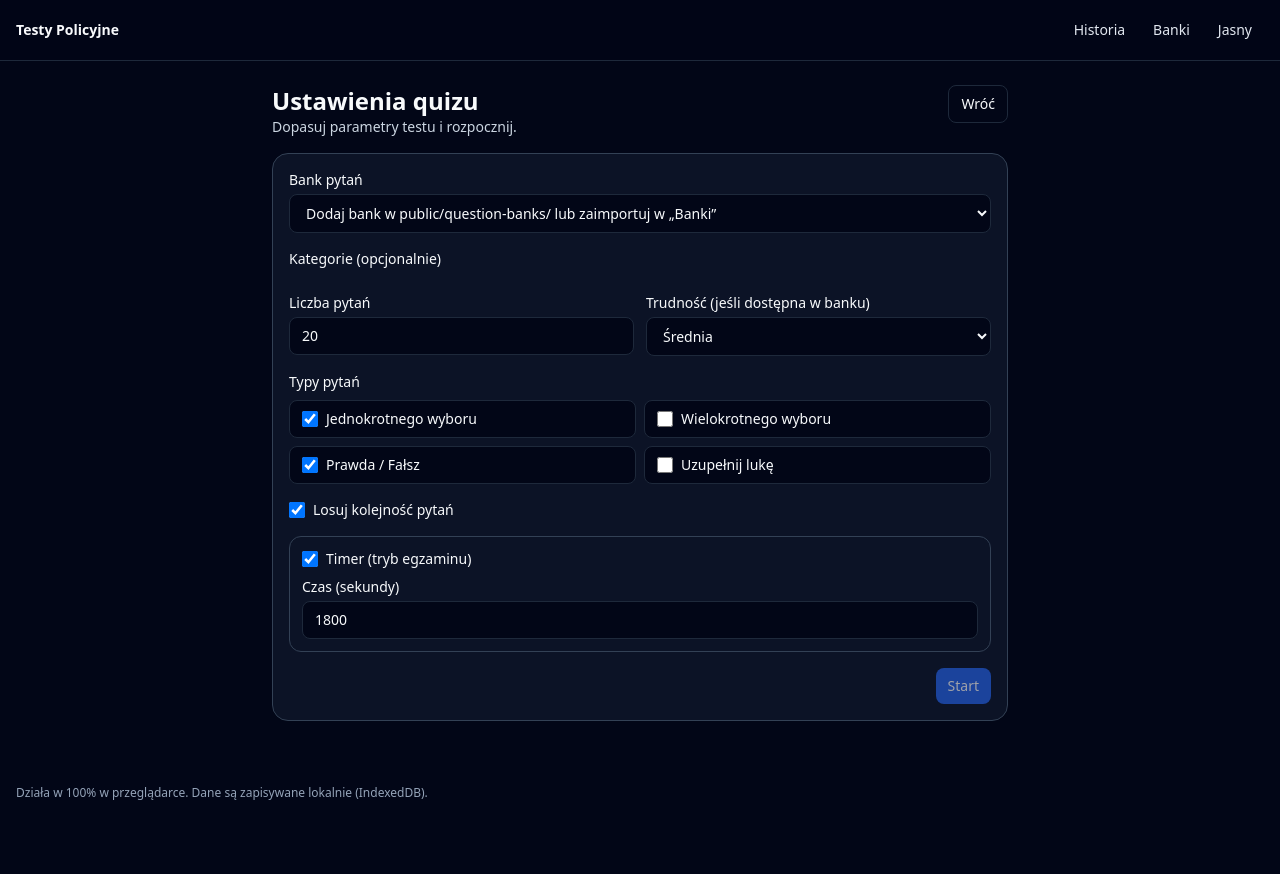
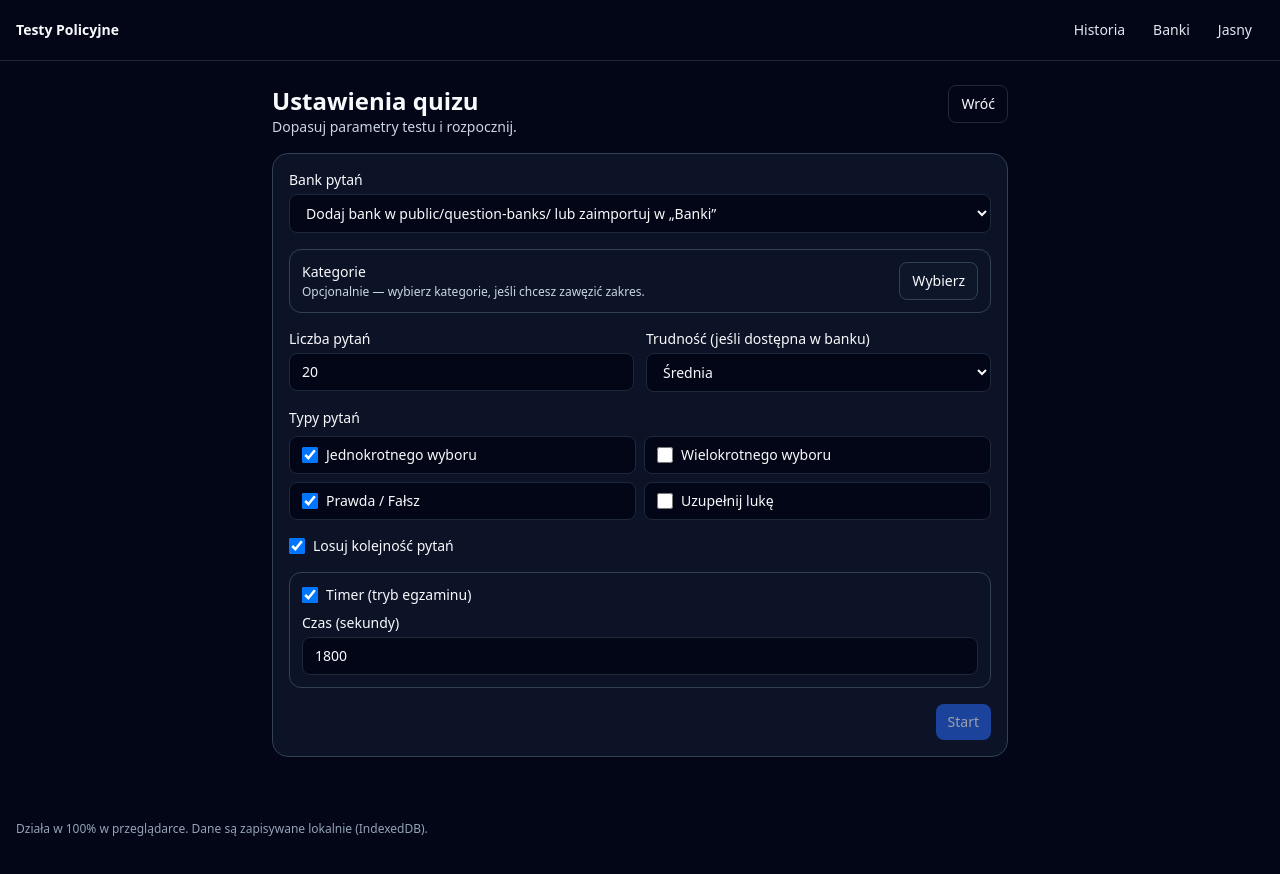
Before and after one commit to mikrosz/testy_policja, a Next.js app in the folder legal-quiz-web/: page /quiz/new in a window 1280 px wide. Shown: the top 874 px of the page. Before the commit the page ends 841 px from the top, so only its background shows below. Built offline with nearby package versions, Linux system fonts and the light colour scheme.

Commit message:
Collapse category picker by default

```diff
--- a/legal-quiz-web/src/app/quiz/new/NewQuizClient.tsx
+++ b/legal-quiz-web/src/app/quiz/new/NewQuizClient.tsx
@@ -28,6 +28,7 @@ export function NewQuizClient() {
   const [banks, setBanks] = useState<QuestionBank[]>([]);
   const [bankId, setBankId] = useState<string>("");
   const [categories, setCategories] = useState<string[]>([]);
+  const [showCategories, setShowCategories] = useState(false);
   const [count, setCount] = useState<number>(20);
   const [difficulty, setDifficulty] = useState<QuizConfig["difficulty"]>("medium");
   const [types, setTypes] = useState<BankQuestionType[]>(["truefalse", "single_choice"]);
@@ -110,17 +111,40 @@ export function NewQuizClient() {
           onChange={(v) => {
             setBankId(v);
             setCategories([]);
+            setShowCategories(false);
           }}
           options={banks.map((b) => ({ value: b.id, label: b.title }))}
           placeholder={banks.length ? "Wybierz..." : "Dodaj bank w public/question-banks/ lub zaimportuj w „Banki”"}
         />
 
-        <CheckboxGroup
-          label="Kategorie (opcjonalnie)"
-          values={categories}
-          onChange={(vals) => setCategories(vals)}
-          options={categoryOptions}
-        />
+        <div className="rounded-xl border border-slate-200 p-3 dark:border-slate-700">
+          <div className="flex items-center justify-between gap-2">
+            <div>
+              <div className="text-sm font-medium">Kategorie</div>
+              <div className="mt-0.5 text-xs text-slate-500 dark:text-slate-300">
+                Opcjonalnie — wybierz kategorie, jeśli chcesz zawęzić zakres.
+              </div>
+            </div>
+            <button
+              type="button"
+              className="rounded-lg border border-slate-200 bg-white px-3 py-2 text-sm font-medium hover:bg-slate-50 dark:border-slate-700 dark:bg-slate-900/80 dark:hover:bg-slate-900"
+              onClick={() => setShowCategories((v) => !v)}
+            >
+              {showCategories ? "Zwiń" : "Wybierz"}
+              {categories.length ? ` (${categories.length})` : ""}
+            </button>
+          </div>
+          {showCategories ? (
+            <div className="mt-3">
+              <CheckboxGroup
+                label=""
+                values={categories}
+                onChange={(vals) => setCategories(vals)}
+                options={categoryOptions}
+              />
+            </div>
+          ) : null}
+        </div>
 
         <div className="grid grid-cols-1 gap-3 md:grid-cols-2">
           <NumberInput label="Liczba pytań" value={count} onChange={setCount} min={1} max={200} step={1} />
--- a/legal-quiz-web/src/components/ui/CheckboxGroup.tsx
+++ b/legal-quiz-web/src/components/ui/CheckboxGroup.tsx
@@ -13,7 +13,7 @@ export function CheckboxGroup({
 }) {
   return (
     <div>
-      <div className="text-sm font-medium">{label}</div>
+      {label ? <div className="text-sm font-medium">{label}</div> : null}
       <div className="mt-2 grid grid-cols-1 gap-2 sm:grid-cols-2">
         {options.map((o) => {
           const checked = values.includes(o.value);
```
